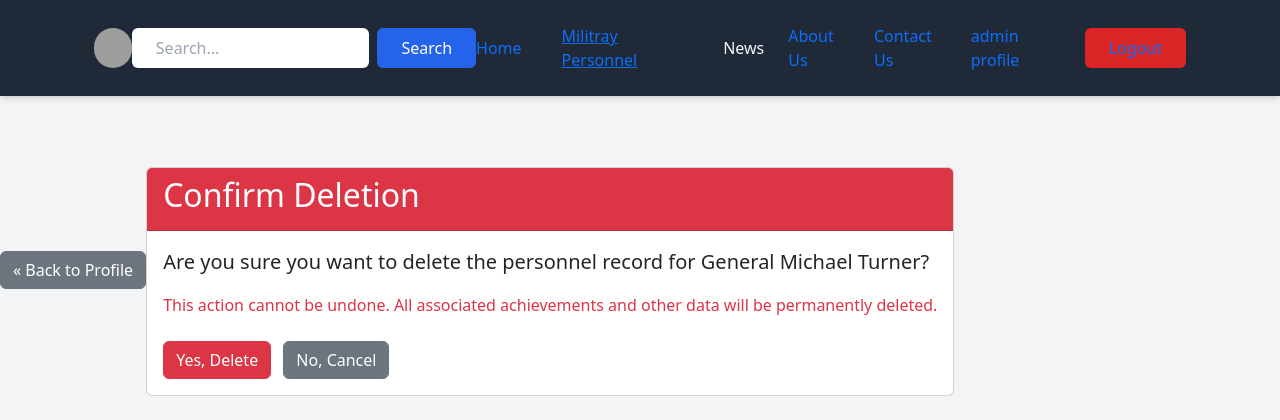
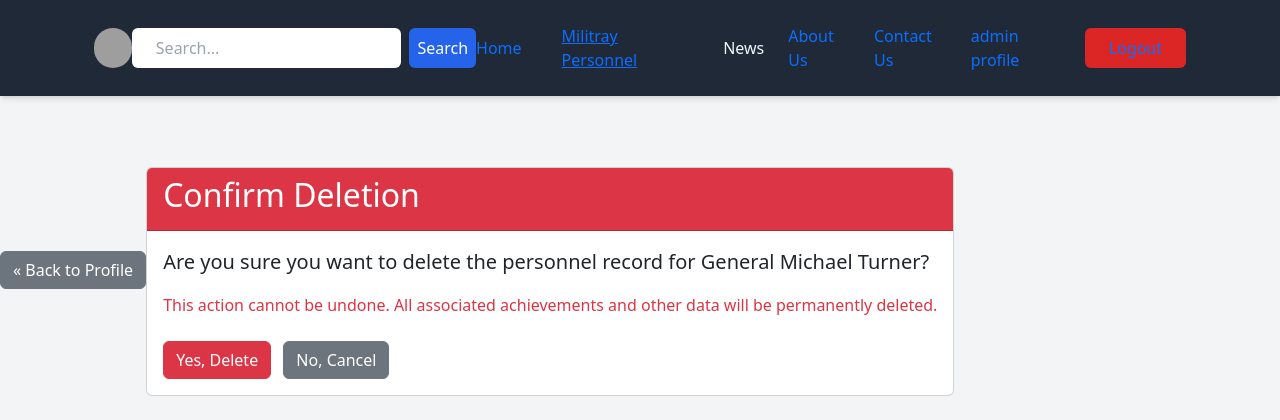
Before and after one commit to nwabuezedavid/ninomilitry, a Django app: page /admins/personnel/167/delete/ in a window 1280 px wide. Shown: the top 420 px of the page. Run offline with Django 5.2, Linux system fonts and the light colour scheme; a user stored in the database is signed in; data comes from the database, SQL or seed files in the repository; some libraries are stand-ins or nearby versions; grey boxes are pictures that could not be loaded.

Commit message:
first commit

```diff
--- a/template/header.html
+++ b/template/header.html
@@ -12,7 +12,7 @@
             </div>
             <form id="form" method="GET" class=" flex max-md:w-[80%] items-center w-1/3">
                 <input type="text" id="jdjd" name="pk" placeholder="Search..." class="w-full px-4 py-2 rounded-md text-gray-900 focus:outline-none focus:ring-2 focus:ring-blue-500">
-                <button type="submit" class="ml-2 px-4 py-2 bg-blue-600 text-white rounded-md hover:bg-blue-700 transition-colors">Search</button>
+                <button type="submit" class="ml-2 px-2 max-md:p-1 py-2 bg-blue-600 text-white rounded-md hover:bg-blue-700 transition-colors">Search</button>
             </form>
             <script>
                 document.querySelector('#form').addEventListener("submit", (e) => {
```
